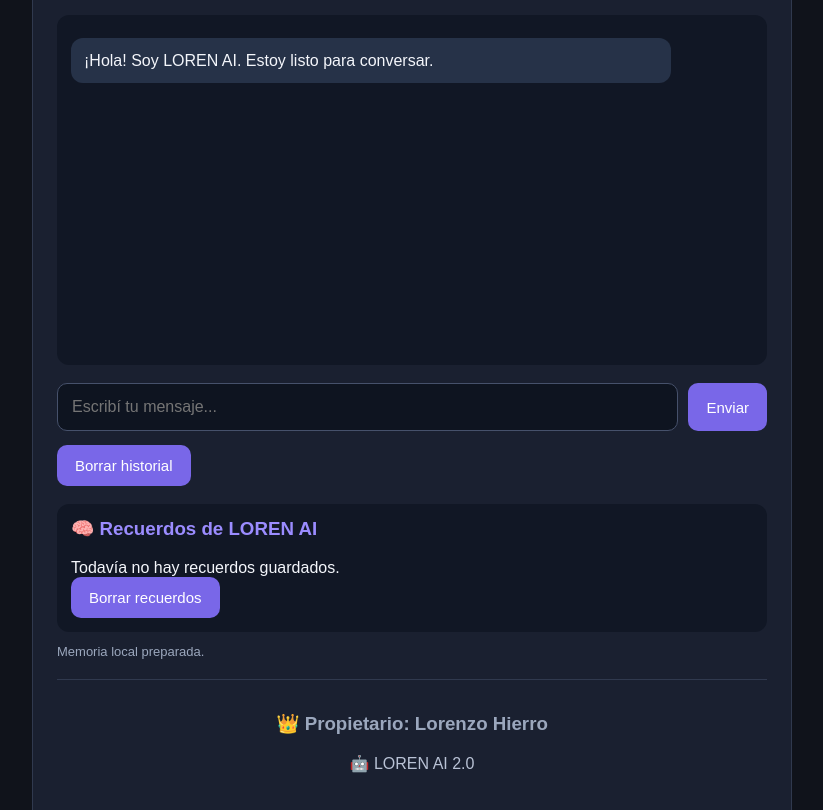
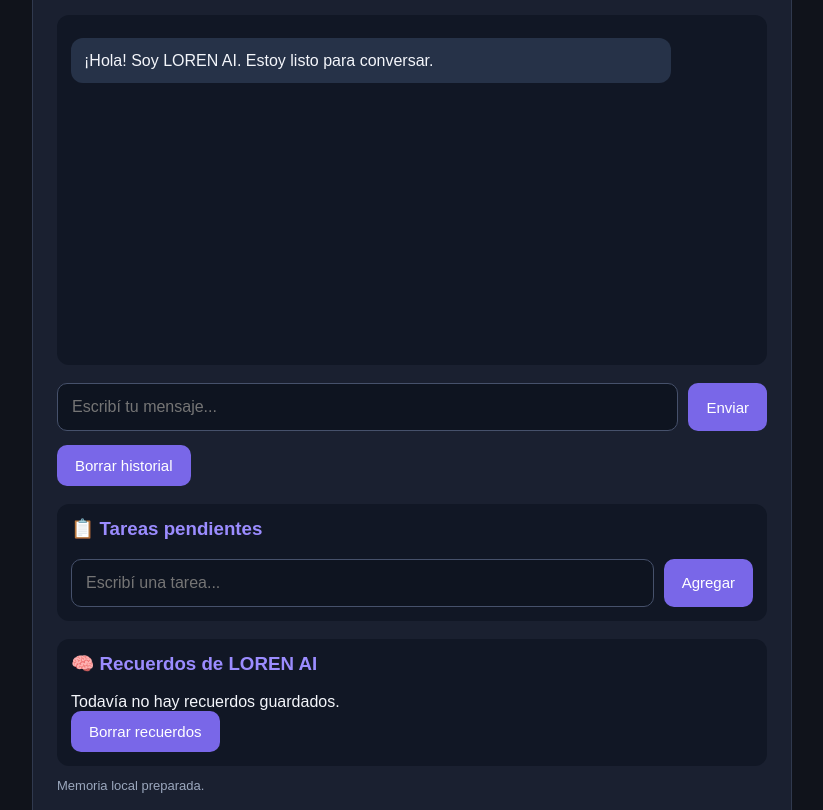
Before and after one commit to lorenzo924/2-GENERATION-LOREN-AI, an Electron app: page public/index.html in a window 1250 px wide. Shown: the part 119-929 px from the top of the page, without its empty margins (213-1036 px from the left). Drawn offline with Linux system fonts and the light colour scheme.

Commit message:
Add task input form and list to index.html

```diff
--- a/public/index.html
+++ b/public/index.html
@@ -42,7 +42,14 @@
     <button id="clear">Borrar historial</button>
   </div>
 
-  <section class="panel">
+ <section class="panel">
+  <h3>📋 Tareas pendientes</h3>
+  <form id="taskForm">
+    <input id="taskInput" placeholder="Escribí una tarea..." required>
+    <button type="submit">Agregar</button>
+  </form>
+  <div id="taskList"></div>
+</section> <section class="panel">
     <h3>🧠 Recuerdos de LOREN AI</h3>
     <div id="memories"></div>
     <button id="clearMemory">Borrar recuerdos</button>
```
